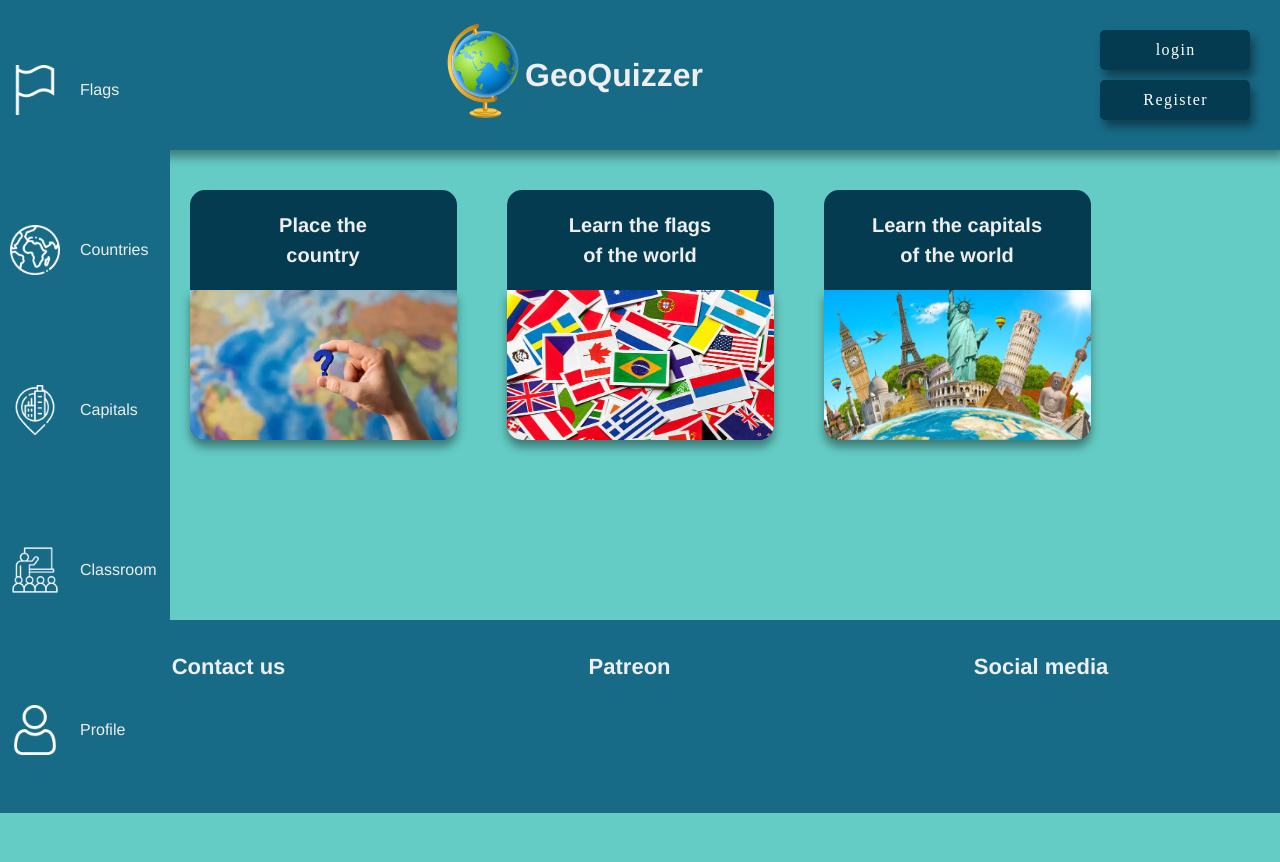
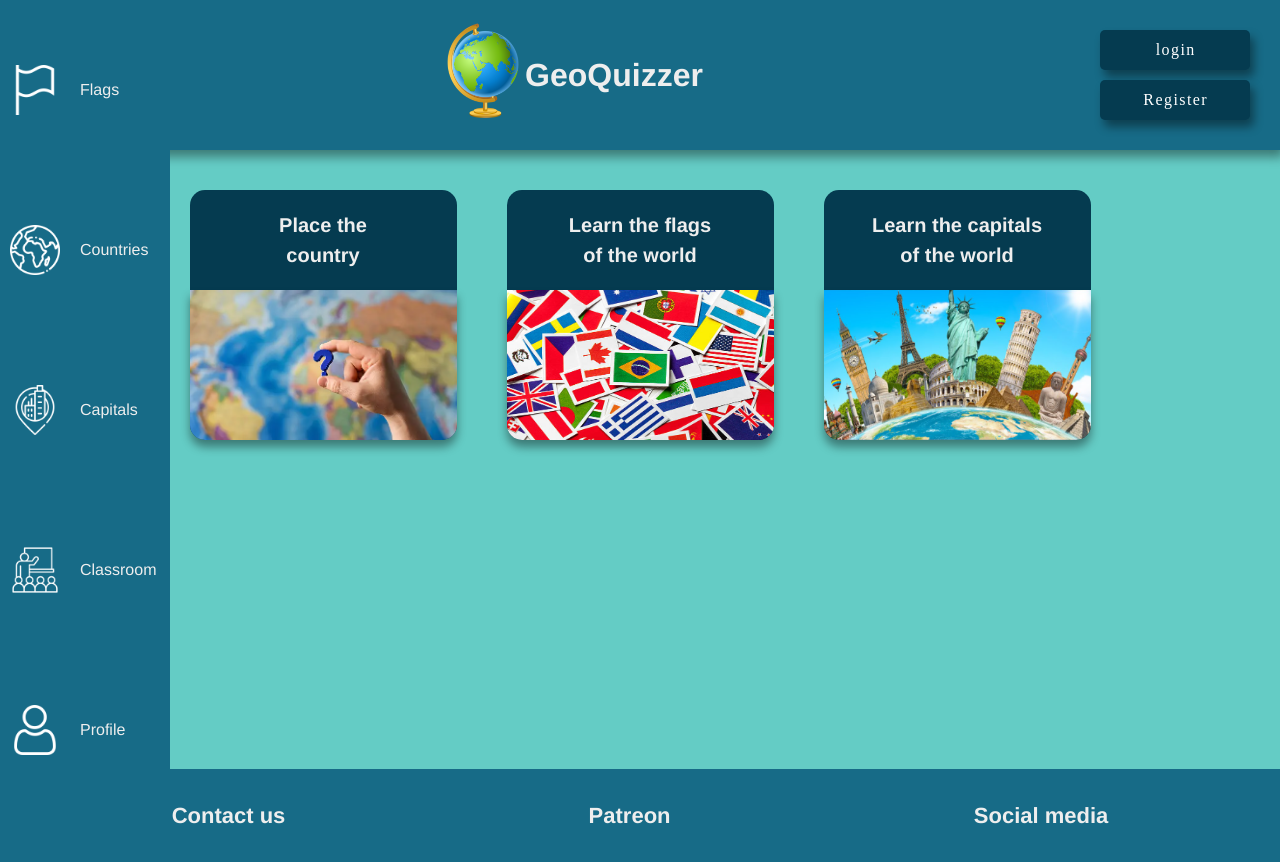
Before and after one commit to Blasipps-ganget/GeoQuizzer, a Vue app in the folder gui/GeoQuizzer/: page / in a window 1280 px wide. Before the commit the page ends 813 px from the top, so only its background shows below. Built offline with nearby package versions, Linux system fonts and the light colour scheme.

Commit message:
Fixes a bug where footer jumps up to middle of screen with small content or large screen

```diff
--- a/gui/GeoQuizzer/src/App.vue
+++ b/gui/GeoQuizzer/src/App.vue
@@ -112,6 +112,8 @@ onMounted(() =>{
 
 
   </div>
+
+  <div class="contentContainer">
   <div><suspense><RouterView/></suspense></div>
 
 
@@ -123,15 +125,18 @@ onMounted(() =>{
       <span>Social media</span>
     </div>
   </footer>
-  <div class="bottomFiller"></div>
+  </div>
 </template>
 
 <style scoped>
 
-.bottomFiller{
-  background-color: #176B87;
-  height: 100px;
+.contentContainer {
+  display: flex;
+  flex-direction: column;
+  justify-content: space-between;
+  height: 89vh;
 }
+
 
 
 /* CSS FOR HAMBURGER MENU */
```
